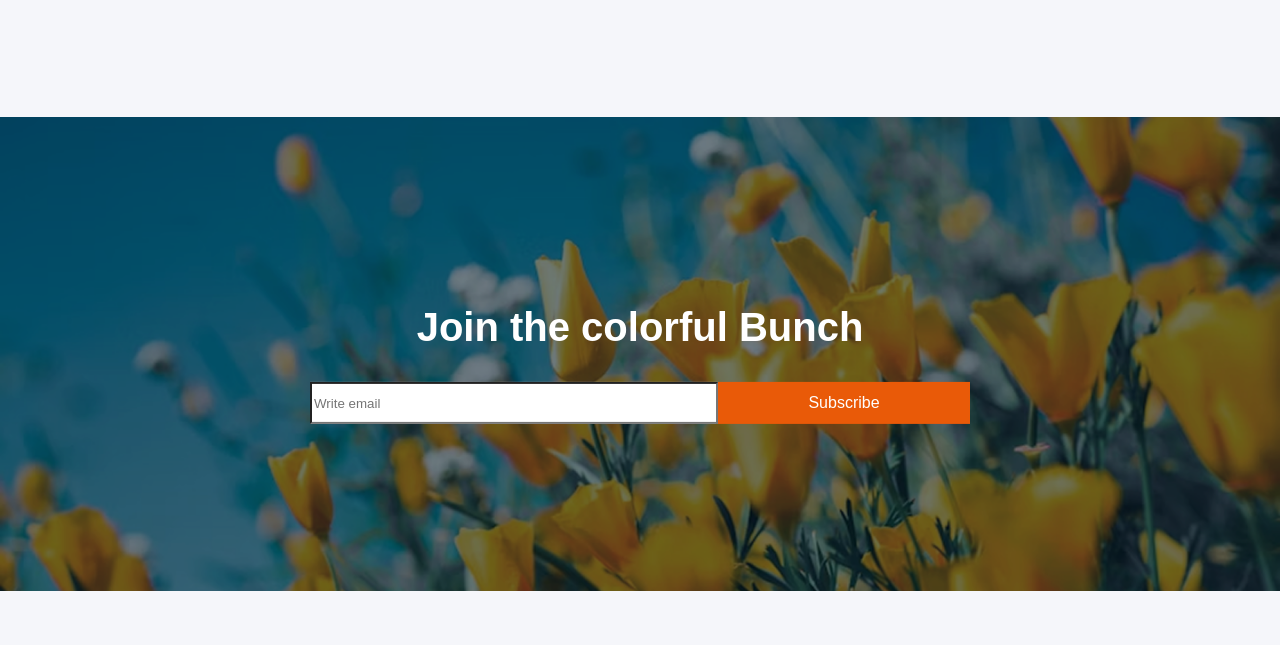
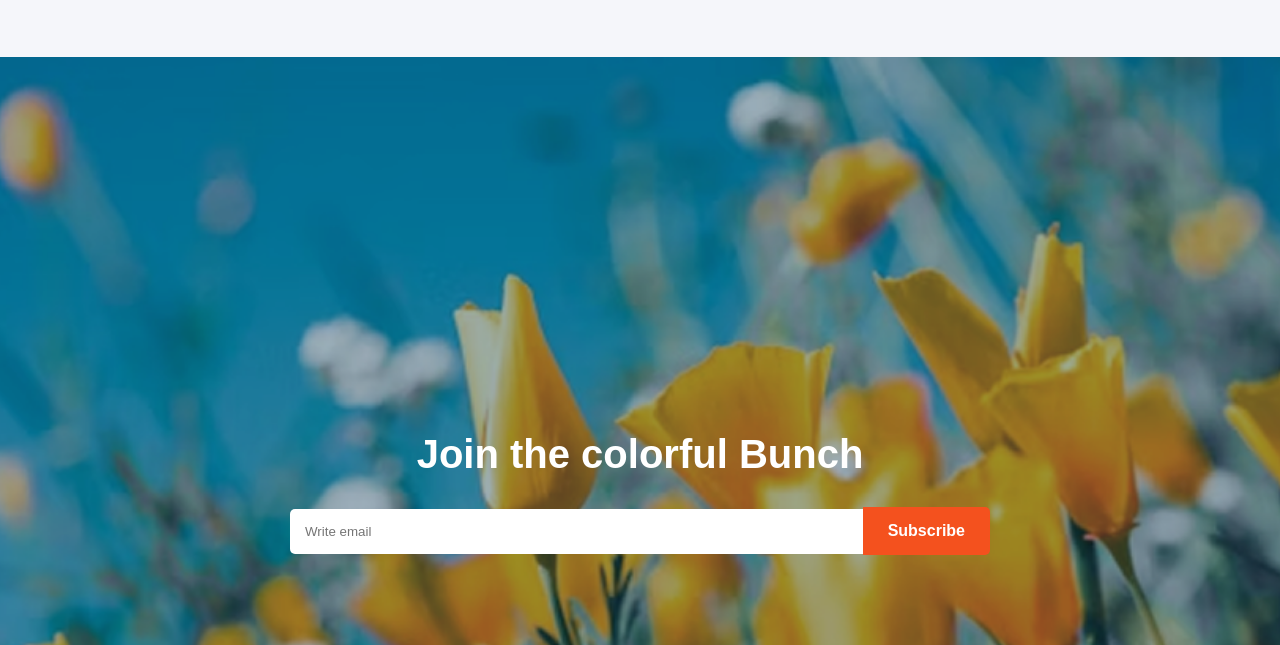
Before and after one commit to dev-rakibul-islam/PH_Assignment_02, a plain HTML site: page index.html in a window 1280 px wide. Shown: the part 3257-3902 px from the top of the page. Drawn offline with Linux system fonts and the light colour scheme.

Commit message:
initially All section are complete

```diff
--- a/index.css
+++ b/index.css
@@ -250,72 +250,61 @@ body {
 
 /* ===== Section Layout ===== */
 .subscribe-section {
-  position: relative;
-  margin-top: 60px;
-  overflow: hidden;
+  background-image: url("./assets/news-letter-bg.png");
+  background-size: cover;
+  background-position: center;
+  height: 100vh;
+  display: flex;
+  justify-content: center;
+  align-items: center;
+  color: white;
+  text-align: center;
+  padding: 20px;
 }
 
-.background-image {
-  width: 100%;
-  height: auto;
-  display: block;
-}
-
-.overlay {
-  position: absolute;
-  top: 0;
-  left: 0;
-  width: 100%;
-  height: 100%;
-  background: rgba(0, 0, 0, 0.3);
-  z-index: 1;
-}
-
-.content {
-  position: absolute;
-  top: 50%;
-  left: 50%;
-  transform: translate(-50%, -50%);
-  z-index: 2;
-  text-align: center;
+.subscribe-box {
+  padding: 40px 30px;
+  border-radius: 10px;
   width: 90%;
   max-width: 700px;
 }
 
-/* ===== Heading ===== */
-.join-title {
-  color: #fff;
+.subscribe-title {
   font-size: 2.5rem;
-  margin-bottom: 20px;
-  font-weight: 600;
+  font-weight: bold;
+  margin-bottom: 30px;
 }
 
-/* ===== Form Layout ===== */
-.input-container {
+.subscribe-form {
   display: flex;
   justify-content: center;
   align-items: center;
-  gap: 10px;
   flex-wrap: nowrap;
-  max-width: 100%;
-  overflow-x: auto;
 }
 
-/* ===== Input Field with Icon ===== */
+.subscribe-form input[type="email"] {
+  padding: 15px;
+  flex: 1;
+  border: none;
+  border-radius: 5px 0 0 5px;
+  min-width: 0;
+  width: 100%;
+}
 
-.join-input {
-  display: flex;
-  padding: 12px 20px;
+.subscribe-form button {
+  padding: 15px 25px;
+  background-color: #f4511e;
+  color: white;
   border: none;
-  border-radius: 5px;
+  font-weight: bold;
+  border-radius: 0 5px 5px 0;
+  cursor: pointer;
   font-size: 1rem;
-  outline: none;
+  white-space: nowrap;
 }
-.email {
-  flex: 1;
-  min-width: 400px;
-  background-color: #fff;
-  color: #333;
+
+.subscribe-form button:hover {
+  background-color: #d33f0e;
 }
 
 /* ========== FOOTER ========== */
@@ -434,16 +423,19 @@ body {
   .deal-text-right h3 {
     font-size: 1rem;
   }
-  .join {
-    font-size: 1.5rem;
+  .subscribe-form {
+    flex-wrap: nowrap;
   }
-  .input-container {
-    flex-direction: column;
+
+  .subscribe-form input[type="email"],
+  .subscribe-form button {
+    border-radius: 0;
   }
-  .email,
-  .bunch-button {
-    width: 80%;
-    margin: auto;
+  .subscribe-form input[type="email"] {
+    border-radius: 5px 0 0 5px;
+  }
+  .subscribe-form button {
+    border-radius: 0 5px 5px 0;
   }
   .footer-sec {
     flex-direction: column;
--- a/index.html
+++ b/index.html
@@ -196,25 +196,12 @@
 
       <!-- Join Section -->
       <section class="subscribe-section">
-        <img
-          class="background-image"
-          src="./assets/news-letter-bg.png"
-          alt="Newsletter Background"
-        />
-        <div class="overlay"></div>
-        <div class="content">
-          <h1 class="join-title">Join the colorful <strong>Bunch</strong></h1>
-          <div class="join-input">
-            <input
-              type="email"
-              placeholder="Write email"
-              class="email"
-              required
-            />
-            <button class="btn-primary bunch-button" type="submit">
-              Subscribe
-            </button>
-          </div>
+        <div class="subscribe-box">
+          <h1 class="subscribe-title">Join the colorful Bunch</h1>
+          <form class="subscribe-form">
+            <input type="email" placeholder="Write email" required />
+            <button type="submit">Subscribe</button>
+          </form>
         </div>
       </section>
     </main>
```
